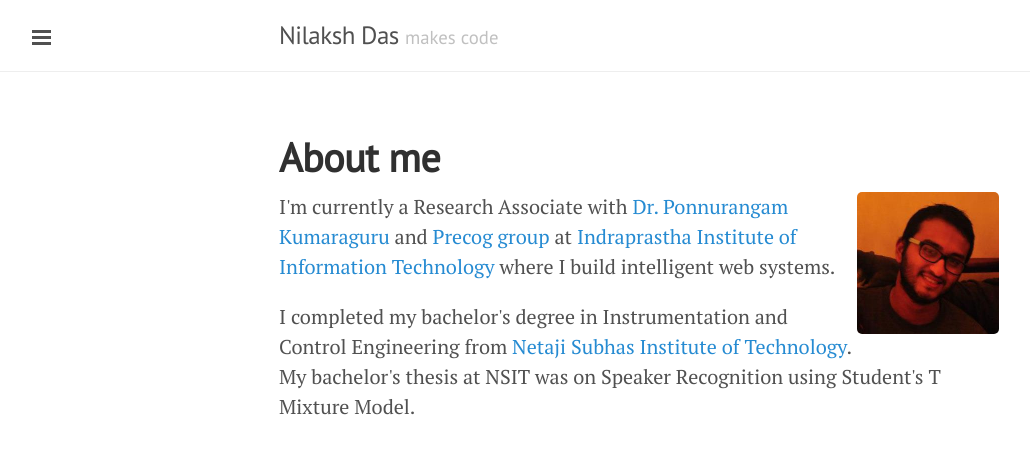
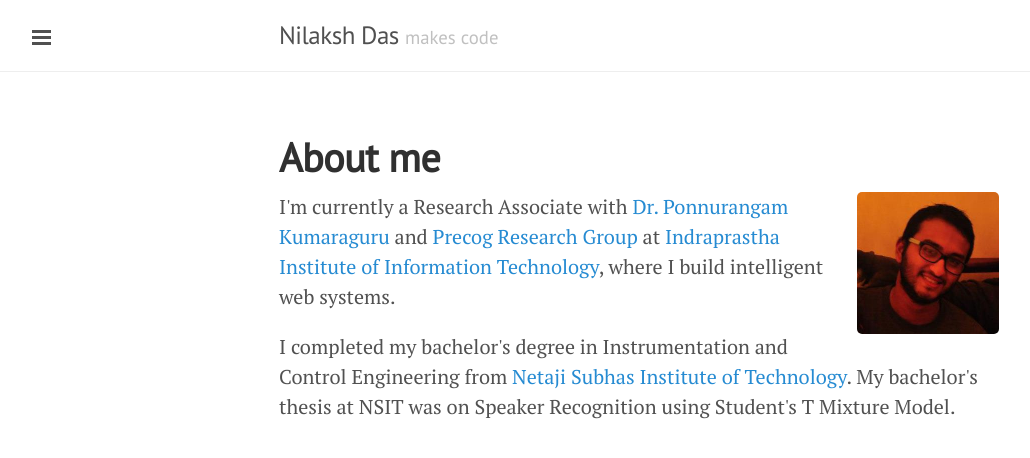
Before and after one commit to nilakshdas/nilakshdas.github.io, a Jekyll site: the page built from index.html, in a window 1280 px wide. Shown: the top 458 px of the page, without its empty margins (1-1031 px from the left). Built offline with Jekyll 4.4.1, drawn with Linux system fonts in a browser that asks for light colours; nearby versions of some CDN libraries; Markdown is read by kramdown in place of the engine named in the settings.

```diff
--- a/_includes/sidebar.html
+++ b/_includes/sidebar.html
@@ -16,11 +16,10 @@
 		</span>
 
 		<span class="sidebar-nav-item">
-			<a href="https://twitter.com/nilakshdas"><i class="fa fa-twitter fa-2x fa-fw"></i></a>
-			<!-- <a href="https://www.facebook.com/nilakshd"><i class="fa fa-facebook fa-2x fa-fw"></i></a> -->
-			<a href="https://github.com/nilakshdas"><i class="fa fa-github-alt fa-2x fa-fw"></i></a>
-			<a href="https://www.linkedin.com/in/nilakshdas"><i class="fa fa-linkedin fa-2x fa-fw"></i></a>
-			<a href="https://www.youtube.com/user/nilakshd/videos"><i class="fa fa-youtube fa-2x fa-fw"></i></a>
+			<a href="https://twitter.com/nilakshdas" target="_blank"><i class="fa fa-twitter fa-2x fa-fw"></i></a>
+			<a href="https://github.com/nilakshdas" target="_blank"><i class="fa fa-github-alt fa-2x fa-fw"></i></a>
+			<a href="https://www.linkedin.com/in/nilakshdas" target="_blank"><i class="fa fa-linkedin fa-2x fa-fw"></i></a>
+			<a href="https://www.youtube.com/user/nilakshd/videos" target="_blank"><i class="fa fa-youtube fa-2x fa-fw"></i></a>
 		</span>
 	</nav>
 
--- a/index.html
+++ b/index.html
@@ -6,7 +6,7 @@ title: About me
 <div class="post">
 	<img src="{{ site.baseurl }}public/img/display-picture.jpg" id="display-picture"/>
 	<p>
-		I'm currently a Research Associate with <a href="http://precog.iiitd.edu.in/people/pk/Home.html">Dr. Ponnurangam Kumaraguru</a> and <a href="http://precog.iiitd.edu.in/">Precog group</a> at <a href="http://www.iiitd.ac.in/">Indraprastha Institute of Information Technology</a> where I build intelligent web systems.
+		I'm currently a Research Associate with <a href="http://precog.iiitd.edu.in/people/pk/Home.html">Dr. Ponnurangam Kumaraguru</a> and <a href="http://precog.iiitd.edu.in/">Precog Research Group</a> at <a href="http://www.iiitd.ac.in/">Indraprastha Institute of Information Technology</a>, where I build intelligent web systems.
 	</p>
 	<p>
 		I completed my bachelor's degree in Instrumentation and Control Engineering from <a href="http://www.nsit.ac.in/">Netaji Subhas Institute of Technology</a>. My bachelor's thesis at NSIT was on Speaker Recognition using Student's T Mixture Model.
```
Also changed, not shown: _layouts/default.html (+10 -0 lines).
